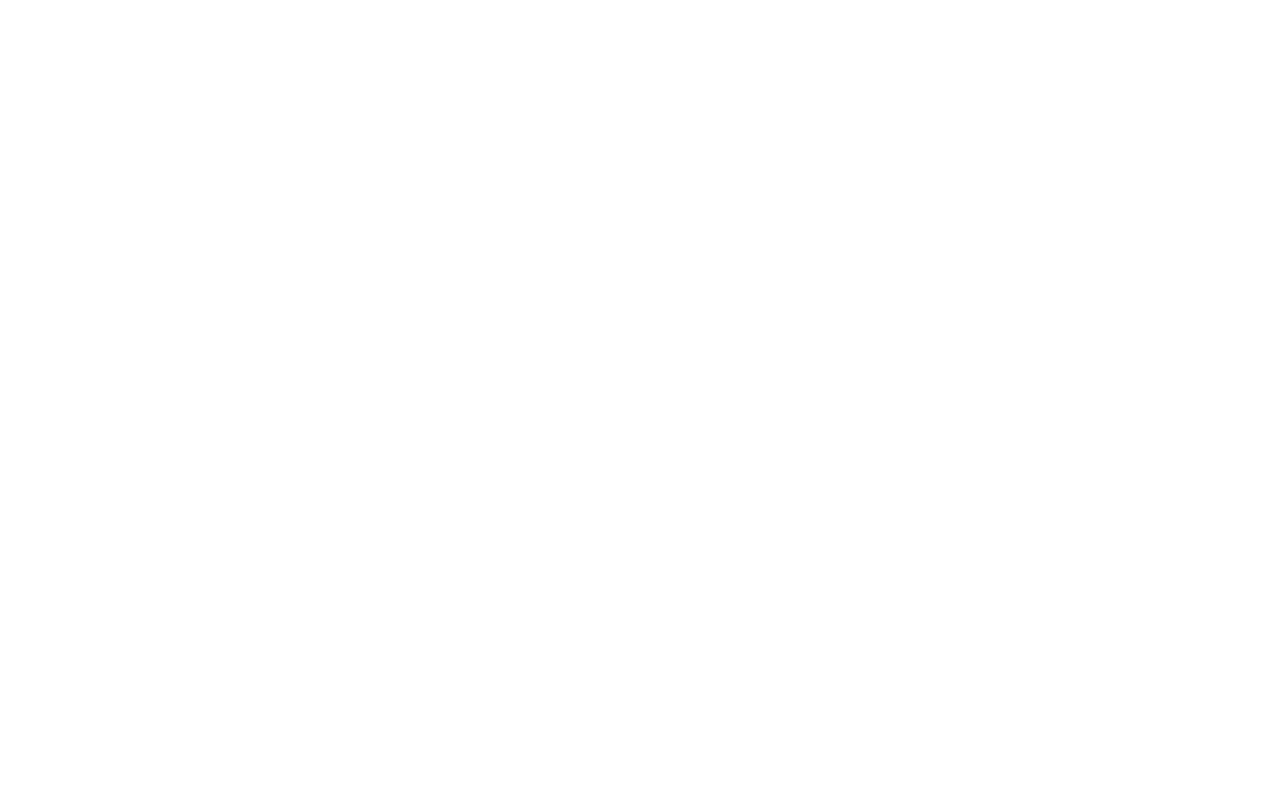
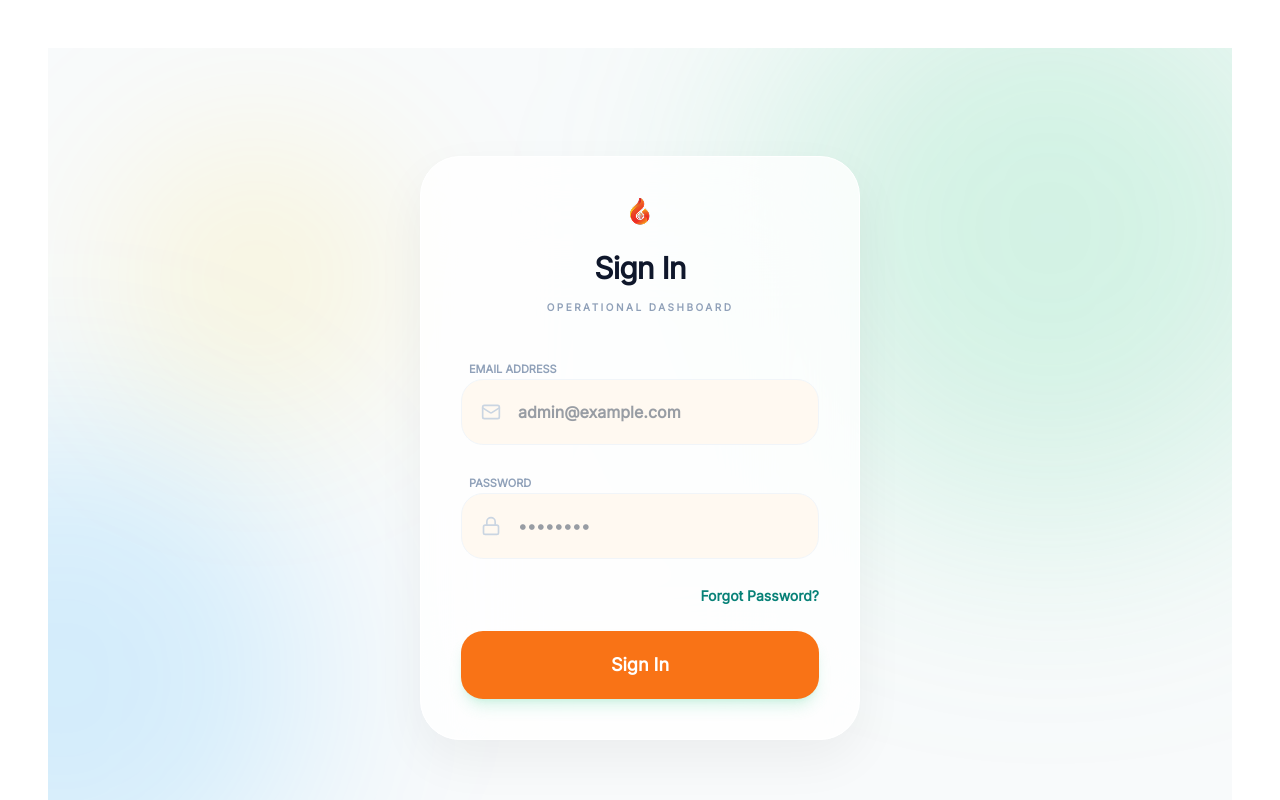
Before and after one commit to faioperation/FireAI-ERP, a React (Vite) app: page /signin in a window 1280 px wide. Before the commit this address had no page. Built offline with nearby package versions, Linux system fonts and the light colour scheme.

Commit message:
authentication pages completed

```diff
--- a/src/App.jsx
+++ b/src/App.jsx
@@ -33,6 +33,7 @@
 import AddModule from "./pages/TodoManagement/TaskTracker/AddModule";
 import AddMessage from "./pages/TodoManagement/TaskTracker/AddMessage";
 import EmployeeManagement from "./pages/WorkForce/EmployeeManagement/EmployeeManagement";
+import SignIn from "./pages/SignIn/SignIn";
 
 const App = () => {
   return (
@@ -86,6 +87,8 @@
           <Route path="/sit-plan" element={<SitPlan />} />
           {/* Settings */}
           <Route path="/settings" element={<Settings />} />
+          <Route path="/signin" element={<SignIn/>} />
+
         </Route>
       </Routes>
     </ThemeProvider>
--- a/src/Componants/CommonLayouts.jsx
+++ b/src/Componants/CommonLayouts.jsx
@@ -1,22 +1,19 @@
-import {  Navigate, Outlet,  } from "react-router";
+import {  Navigate, Outlet, useLocation,  } from "react-router";
 import Header from "./Header";
 import Sidebar from "./Sidebar";
 
 const CommonLayouts = () => {
-  // const location = useLocation();
-  // if ( location.pathname=="/todo/leader"){
-  //   return<Navigate to="/todo/leader/mytask"/>
-  // }
-  // if ( location.pathname=="/todo/member"){
-  //   return<Navigate to="/todo/member/assignedtask"/>
-  // }
+  const location = useLocation();
+
+  const hideLayout = location.pathname === '/signin';
+
   return (
-    <div className="flex mx-auto h-screen w-full  overflow-hidden">
+    <div className="flex mx-auto h-screen w-full   overflow-hidden">
       {/* =============== Common layout starts =============== */}
-      <Sidebar />
+      {!hideLayout && <Sidebar />}
 
       <div className="flex-1 flex flex-col min-w-0 bg-[#FFFFFF]  ">
-        <Header />
+       {!hideLayout &&  <Header />}
         <div className="flex-1 overflow-y-auto bg-[#FFFFFF] dark:bg-darkBG md:p-12 p-6  ">
           <Outlet />
         </div>
--- a/src/Componants/Sidebar.jsx
+++ b/src/Componants/Sidebar.jsx
@@ -75,10 +75,17 @@
   },
 ];
 
+
+
+
 export default function Sidebar() {
+
   const { theme } = useContext(ThemeContext);
   const navigate = useNavigate();
-  const location = useLocation();
+
+
+
+
   const [isCollapsed, setIsCollapsed] = useState(false);
   const [activeParent, setActiveParent] = useState(null);
   const [activeChild, setActiveChild] = useState(null);
--- a/src/pages/SignIn/SignIn.jsx
+++ b/src/pages/SignIn/SignIn.jsx
@@ -1,9 +1,186 @@
-import React from 'react'
+import React, { useState } from 'react';
+import { Mail, Lock, CheckCircle, RefreshCcw, Stethoscope, ArrowLeft } from 'lucide-react';
+import { Link } from "react-router-dom";
+import logo from "../../../src/assets/images/logo.png";
+export default function SignIn() {
+  const [screen, setScreen] = useState("login");
 
-export default function SignIn() {
-  return (
-    <div>
 
+  // Reusable Container with the EXACT background palette from your reference
+  const Container = ({ children, title, subtitle }) => (
+    <div className="min-h-screen flex items-center justify-center bg-[#F8FAFB]  relative overflow-hidden">
+
+      {/* Background Palette - EXACTLY like the reference image colors */}
+      <div className="absolute top-[-15%] right-[-10%] w-[600px] h-[600px] rounded-full bg-[#3ECF8E]/20 blur-[120px]" />
+      <div className="absolute bottom-[-10%] left-[-20%] w-[500px] h-[500px] rounded-full bg-[#00A3FF]/15 blur-[100px]" />
+      <div className="absolute top-[10%] left-[5%] w-[300px] h-[300px] rounded-full bg-[#FFD600]/10 blur-[80px]" />
+
+      {/* Main Login Card - Glassmorphism style */}
+      <div className="w-full max-w-[440px] bg-white/80 backdrop-blur-3xl p-10 rounded-[40px] border border-white shadow-[0_20px_50px_rgba(0,0,0,0.05)] z-10 flex flex-col items-center">
+
+        {/* Logo Section */}
+        <div className=" rounded-3xl  flex items-center justify-center mb-6">
+          {/* <Stethoscope size={40} className="text-[#3ECF8E]" strokeWidth={2.5} /> */}
+          <img  src={logo} alt="" />
+        </div>
+
+        <div className="text-center mb-10">
+          <h2 className="text-3xl font-black text-slate-900 tracking-tight leading-tight">
+            {title}
+          </h2>
+          <p className="text-slate-400 text-[10px] font-black uppercase tracking-[0.25em] mt-3">
+            {subtitle || "Operational Dashboard"}
+          </p>
+        </div>
+
+        {children}
+      </div>
     </div>
-  )
+  );
+
+  // 1. LOGIN
+  if (screen === "login") {
+    return (
+      <Container title="Sign In">
+        <div className="w-full space-y-6">
+          <div className="space-y-2">
+            <label className="text-[11px] font-black uppercase text-slate-400 ml-2">Email Address</label>
+            <div className="relative group">
+              <Mail className="absolute left-5 top-1/2 -translate-y-1/2 text-slate-300 group-focus-within:text-[#3ECF8E] transition-colors" size={20} />
+              <input
+                type="email"
+                placeholder="admin@example.com"
+                className="w-full p-5 pl-14 rounded-[22px] border border-slate-100 bg-[#FFF9F1] outline-none focus:ring-4 focus:ring-[#3ECF8E]/10 focus:border-[#3ECF8E] transition-all font-bold text-slate-700"
+              />
+            </div>
+          </div>
+
+          <div className="space-y-2">
+            <label className="text-[11px] font-black uppercase text-slate-400 ml-2">Password</label>
+            <div className="relative group">
+              <Lock className="absolute left-5 top-1/2 -translate-y-1/2 text-slate-300 group-focus-within:text-[#3ECF8E] transition-colors" size={20} />
+              <input
+                type="password"
+                placeholder="••••••••"
+                className="w-full p-5 pl-14 rounded-[22px] border border-slate-100 bg-[#FFF9F1] outline-none focus:ring-4 focus:ring-[#3ECF8E]/10 focus:border-[#3ECF8E] transition-all font-bold text-slate-700"
+              />
+            </div>
+          </div>
+
+          <div className="text-right">
+            <button onClick={() => setScreen("forgot")} className="text-[#078177] text-sm font-black hover:underline">
+              Forgot Password?
+            </button>
+          </div>
+
+        <Link to="/">  <button
+            onClick={() => setScreen("changed")}
+            className="w-full bg-[#F97316] hover:bg-[#36B67C] text-white font-black py-5 rounded-[22px] text-lg shadow-lg shadow-[#3ECF8E]/20 active:scale-[0.98] transition-all"
+          >
+            Sign In
+          </button>
+          </Link>
+        </div>
+      </Container>
+    );
+  }
+
+  // 2. FORGOT PASSWORD
+  if (screen === "forgot") {
+    return (
+      <Container title="Forgot?" subtitle="Reset Your Password">
+        <div className="w-full space-y-6">
+          <div className="space-y-2">
+            <label className="text-[11px] font-black uppercase text-slate-400 ml-2">Email</label>
+            <input
+              type="email"
+              placeholder="Enter your email"
+              className="w-full p-5 rounded-[22px] border border-slate-100 bg-[#FFF9F1] outline-none focus:border-[#3ECF8E] transition-all font-bold"
+            />
+          </div>
+          <button
+            onClick={() => setScreen("otp")}
+            className="w-full bg-[#F97316] text-white font-black py-5 rounded-[22px] text-lg shadow-lg"
+          >
+            Send OTP
+          </button>
+          <button onClick={() => setScreen("login")} className="w-full text-slate-400 font-black text-sm flex items-center justify-center gap-2">
+            <ArrowLeft size={16}/> Back to Login
+          </button>
+        </div>
+      </Container>
+    );
+  }
+
+  // 3. OTP SCREEN
+  if (screen === "otp") {
+    return (
+      <Container title="Verify" subtitle="Enter 4-digit code">
+        <div className="w-full space-y-8">
+          <div className="flex justify-between gap-3">
+            {[...Array(4)].map((_, i) => (
+              <input
+                key={i}
+                type="text"
+                maxLength="1"
+                className="w-16 h-20 text-center rounded-[20px] border border-slate-100 bg-[#FFF9F1] text-3xl font-black text-[#3ECF8E] focus:border-[#3ECF8E] outline-none"
+              />
+            ))}
+          </div>
+          <button
+            onClick={() => setScreen("new")}
+            className="w-full bg-[#F97316] text-white font-black py-5 rounded-[22px] text-lg shadow-lg"
+          >
+            Verify OTP
+          </button>
+        </div>
+      </Container>
+    );
+  }
+
+  // 4. NEW PASSWORD
+  if (screen === "new") {
+    return (
+      <Container title="Secure" subtitle="Setup New Password">
+        <div className="w-full space-y-4">
+          <input
+            type="password"
+            placeholder="New Password"
+            className="w-full p-5 rounded-[22px] border border-slate-100 bg-[#FFF9F1] outline-none focus:border-[#3ECF8E] font-bold"
+          />
+          <input
+            type="password"
+            placeholder="Confirm Password"
+            className="w-full p-5 rounded-[22px] border border-slate-100 bg-[#FFF9F1] outline-none focus:border-[#3ECF8E] font-bold"
+          />
+          <button
+            onClick={() => setScreen("changed")}
+            className="w-full bg-[#F97316] text-white font-black py-5 rounded-[22px] text-lg shadow-lg mt-4"
+          >
+            Update Password
+          </button>
+        </div>
+      </Container>
+    );
+  }
+
+  // 5. SUCCESS
+  if (screen === "changed") {
+    return (
+      <Container subtitle="Success">
+        <div className="flex flex-col items-center text-center space-y-6">
+          <div className="w-20 h-20 bg-green-50 text-[#3ECF8E] rounded-full flex items-center justify-center border-4 border-white shadow-xl animate-bounce">
+            <CheckCircle size={40} />
+          </div>
+          <h3 className="text-2xl font-black text-slate-900">Password Updated!</h3>
+          <button
+            onClick={() => setScreen("login")}
+            className="w-full bg-[#F97316] text-white font-black py-5 rounded-[22px] text-lg"
+          >
+            Back to Login
+          </button>
+        </div>
+      </Container>
+    );
+  }
 }
```
